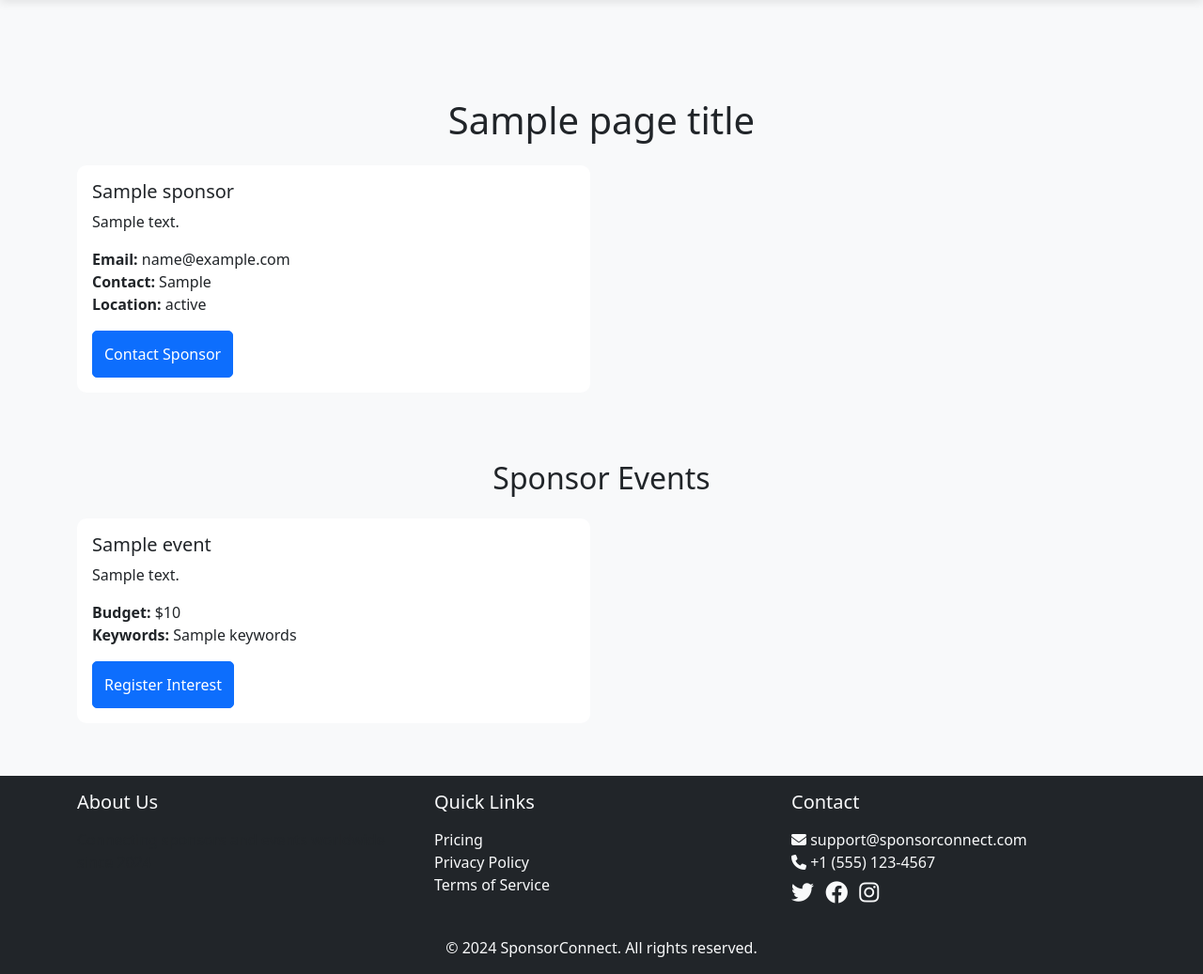
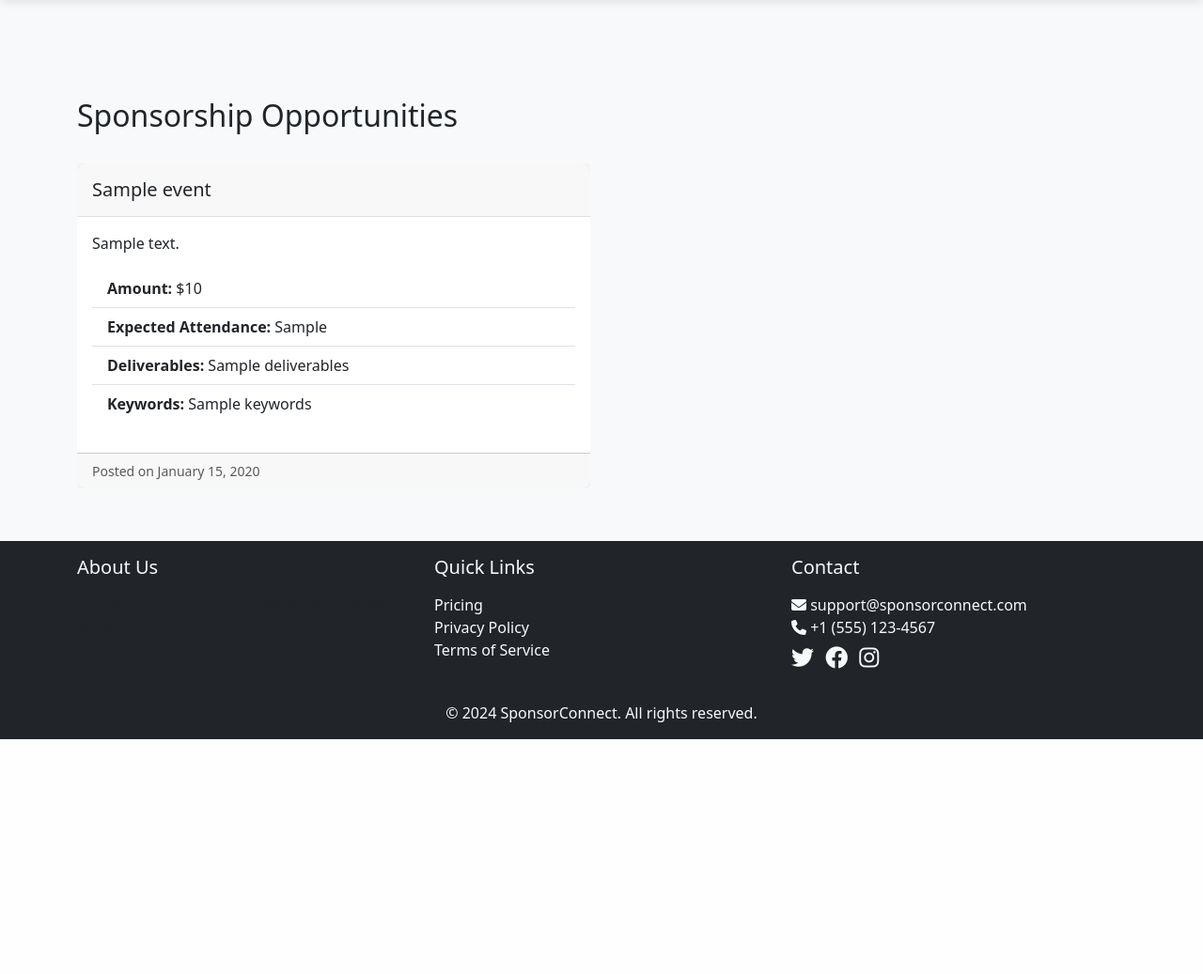
Before and after one commit to Krishh003/optimus-prime-hack-iitv, a Django app: template listings/templates/listings/sponsor_list.html in a window 1280 px wide. Shown: the part 72-1109 px from the top of the page at 94% size. After the commit the page ends 859 px from the top, so only its background shows below. Run offline with Django 5.2, Linux system fonts and the light colour scheme; the template is opened without the code that fills it: most values are stand-ins (such as "Sample title", 1, 10 or a date in 2020).

Commit message:
db changes for sponsor events and college events

```diff
--- a/listings/templates/listings/sponsor_list.html
+++ b/listings/templates/listings/sponsor_list.html
@@ -42,88 +42,65 @@
 </nav>
 {% endblock %} {% block content %}
 <div class="container mt-5">
-    <h1 class="text-center mb-4">{{ page_title }}</h1>
+    <div class="row mb-4">
+        <div class="col-md-6">
+            <h2>Sponsorship Opportunities</h2>
+        </div>
+        <div class="col-md-6 text-end">
+            {% if is_authenticated %}
+                {% if user_type == 'sponsor' %}
+                    <a href="{% url 'create-sponsor-event' %}" class="btn btn-primary">Create New Event</a>
+                {% else %}
+                    <a href="{% url 'create-college-event' %}" class="btn btn-primary">Create New Event</a>
+                {% endif %}
+            {% endif %}
+        </div>
+    </div>
 
-    {% if show_college_events %}
-        <!-- College Events Section -->
     <div class="row">
         {% for event in events %}
         <div class="col-md-6 mb-4">
             <div class="card h-100">
+                <div class="card-header">
+                    <h5 class="card-title mb-0">{{ event.sponsor_name }}</h5>
+                </div>
                 <div class="card-body">
-                        <h5 class="card-title">{{ event.college_name }}</h5>
-                        <h6 class="card-subtitle mb-2 text-muted">{{ event.event_name }}</h6>
                     <p class="card-text">{{ event.description }}</p>
-                        <ul class="list-unstyled">
-                            <li><strong>Budget:</strong> ${{ event.amount }}</li>
-                            <li><strong>Location:</strong> {{ event.location }}</li>
-                            <li><strong>Expected Attendance:</strong> {{ event.expected_attendance }}</li>
-                            <li><strong>Deliverables:</strong></li>
-                            <ul>
-                                {% for deliverable in event.deliverables %}
-                                <li>{{ deliverable }}</li>
-                                {% endfor %}
+                    <ul class="list-group list-group-flush mb-3">
+                        <li class="list-group-item">
+                            <strong>Amount:</strong> ${{ event.amount }}
+                        </li>
+                        <li class="list-group-item">
+                            <strong>Expected Attendance:</strong> {{ event.expected_attendance }}
+                        </li>
+                        <li class="list-group-item">
+                            <strong>Deliverables:</strong> {{ event.deliverables }}
+                        </li>
+                        <li class="list-group-item">
+                            <strong>Keywords:</strong> {{ event.keywords }}
+                        </li>
                     </ul>
-                        </ul>
-                        <button class="btn btn-primary" onclick="registerInterest('{{ event.id }}')">Register Interest</button>
+                </div>
+                <div class="card-footer">
+                    <div class="d-flex justify-content-between align-items-center">
+                        <small class="text-muted">Posted on {{ event.created_at|date:"F j, Y" }}</small>
+                        {% if is_authenticated and user_type == 'college' %}
+                            <button class="btn btn-primary" onclick="requestSponsorship('{{ event.id }}')">
+                                Request Sponsorship
+                            </button>
+                        {% endif %}
+                    </div>
                 </div>
             </div>
         </div>
         {% empty %}
         <div class="col-12">
-                <p class="text-center">No college events available at the moment.</p>
+            <div class="alert alert-info">
+                No sponsorship opportunities available at the moment.
+            </div>
         </div>
         {% endfor %}
     </div>
-    {% else %}
-        <!-- Sponsors Section -->
-        <div class="row">
-            {% for sponsor in sponsors %}
-            <div class="col-md-6 mb-4">
-                <div class="card h-100">
-                    <div class="card-body">
-                        <h5 class="card-title">{{ sponsor.name }}</h5>
-                        <p class="card-text">{{ sponsor.description }}</p>
-                        <ul class="list-unstyled">
-                            <li><strong>Email:</strong> {{ sponsor.email }}</li>
-                            <li><strong>Contact:</strong> {{ sponsor.contact_no }}</li>
-                            <li><strong>Location:</strong> {{ sponsor.state }}</li>
-                        </ul>
-                        <button class="btn btn-primary" onclick="contactSponsor('{{ sponsor.id }}')">Contact Sponsor</button>
-                    </div>
-                </div>
-            </div>
-            {% empty %}
-            <div class="col-12">
-                <p class="text-center">No sponsors available at the moment.</p>
-            </div>
-            {% endfor %}
-        </div>
-
-        <!-- Sponsor Events Section -->
-        <h2 class="text-center mt-5 mb-4">Sponsor Events</h2>
-        <div class="row">
-            {% for event in sponsor_events %}
-            <div class="col-md-6 mb-4">
-                <div class="card h-100">
-                    <div class="card-body">
-                        <h5 class="card-title">{{ event.event_name }}</h5>
-                        <p class="card-text">{{ event.description }}</p>
-                        <ul class="list-unstyled">
-                            <li><strong>Budget:</strong> ${{ event.amount }}</li>
-                            <li><strong>Keywords:</strong> {{ event.keywords }}</li>
-                        </ul>
-                        <button class="btn btn-primary" onclick="registerInterest('{{ event.id }}')">Register Interest</button>
-                    </div>
-                </div>
-            </div>
-            {% empty %}
-            <div class="col-12">
-                <p class="text-center">No sponsor events available at the moment.</p>
-            </div>
-            {% endfor %}
-        </div>
-    {% endif %}
 </div>
 
 <style>
@@ -188,31 +165,9 @@
 </style>
 
 <script>
-function registerInterest(eventId) {
-    fetch(`/api/events/${eventId}/interest/`, {
-        method: 'POST',
-        headers: {
-            'Content-Type': 'application/json',
-            'X-CSRFToken': document.querySelector('[name=csrfmiddlewaretoken]').value
-        }
-    })
-    .then(response => response.json())
-    .then(data => {
-        if (data.status === 'success') {
-            alert('Interest registered successfully!');
-        } else {
-            alert('Error registering interest: ' + data.message);
-        }
-    })
-    .catch(error => {
-        console.error('Error:', error);
-        alert('Error registering interest. Please try again.');
-    });
-}
-
-function contactSponsor(sponsorId) {
-    // Implement contact sponsor functionality
-    alert('Contact functionality coming soon!');
+function requestSponsorship(eventId) {
+    // Implementation of request sponsorship functionality
+    console.log('Requesting sponsorship for event:', eventId);
 }
 </script>
 {% endblock %}
--- a/listings/urls.py
+++ b/listings/urls.py
@@ -3,7 +3,7 @@ from .views import (HomeView, sponsor_list, client_list,
                    PricingView, create_sponsor, create_client,
                    login, signup, logout, get_current_user, refresh_token,
                    add_event, my_requests, my_history, profile, settings,
-                   register_interest)
+                   register_interest, create_college_event, create_sponsor_event)
 
 urlpatterns = [
     path('', HomeView.as_view(), name='home'),
@@ -25,4 +25,6 @@ urlpatterns = [
     path('profile/', profile, name='profile'),
     path('settings/', settings, name='settings'),
     path('api/events/<str:event_id>/interest/', register_interest, name='register_interest'),
+    path('create-college-event/', create_college_event, name='create-college-event'),
+    path('create-sponsor-event/', create_sponsor_event, name='create-sponsor-event'),
 ]
```
Also changed, not shown: listings/forms.py (+29 -0 lines), listings/models.py (+18 -15 lines), listings/templates/listings/create_college_event.html (added, +57 -0 lines), listings/templates/listings/create_sponsor_event.html (added, +58 -0 lines), listings/views.py (+80 -25 lines), db.sqlite3. Lines whose indentation alone changed are shown as unchanged.
